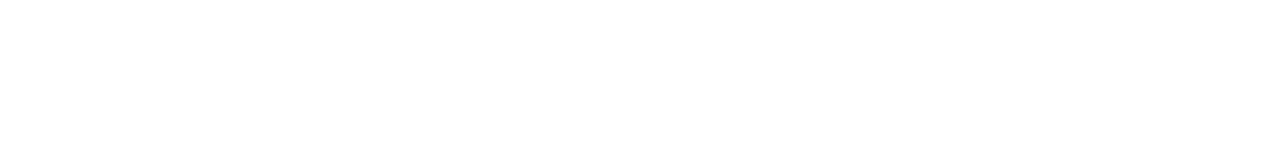
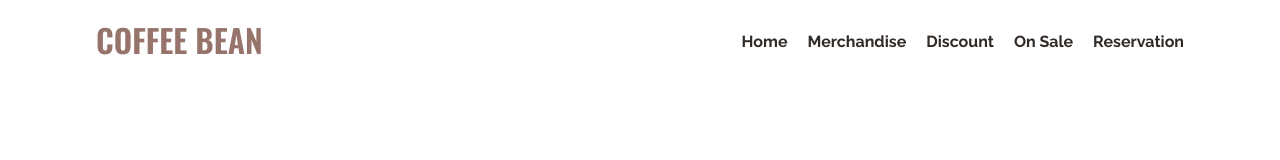
Before and after one commit to HAYATOYONEMORI/cofee-bean, a plain HTML site: page index.html in a window 1280 px wide. Drawn offline with nearby package versions, Linux system fonts and the light colour scheme.

Commit message:
add code

```diff
--- a/assets/styles/style.css
+++ b/assets/styles/style.css
@@ -1 +1,64 @@
-*()
+@import url('https://fonts.googleapis.com/css2?family=Oswald:wght@400;500;600&family=Raleway:wght@400;500;700&display=swap');
+
+*{
+    margin:0;
+    padding:0;
+    box-sizing: border-box;
+    outline:none;
+    border: none;
+}
+
+h1,h2,h3,h4,h5,h6{
+    font-family:"Oswald",sans-serif;
+}
+
+p{
+    font-family:"Raleway"
+}
+
+.wrapper{
+    width:100%;
+    margin:auto;
+}
+
+/*1.Header area*/
+
+
+.nav{
+    overflow:auto;
+    width:85%;
+    margin:1em auto;
+}
+
+.nav h1{
+    text-transform: uppercase;
+    width:50%;
+    float:left;
+}
+
+
+.nav h1 a{
+    font-family:"Oswald", sans-serif;
+    color:#96746b;
+    text-decoration: none;
+}
+
+
+.nav ul{
+    width:50%;
+    float: left;
+    text-align:right;
+    padding-top: 1em;
+}
+
+.nav ul li{
+    display:inline-block;
+    margin-left:1em;
+}
+
+.nav ul a{
+    font-family:"Raleway", sans-serif;
+    font-weight:700;
+    color:#312a26;
+    text-decoration: none;
+}
--- a/index.html
+++ b/index.html
@@ -5,8 +5,23 @@
     <meta http-equiv="X-UA-Compatible" content="IE=edge">
     <meta name="viewport" content="width=device-width, initial-scale=1.0">
     <title>Coffee bean</title>
+    <link rel="stylesheet" href="assets/styles/style.css">
 </head>
 <body>
+    <div class="wrapper"></div>
+
+    <!-- Header area -->
+
+        <div class="nav" id="nav"">
+         <h1><a href="#">Coffee Bean</a></h1>
+         <ul>
+            <li><a href="#nav">Home</a></li>
+            <li><a href="#merch">Merchandise</a></li>
+            <li><a href="#discount">Discount</a></li>
+            <li><a href="#nmerch-sale">On Sale</a></li>
+            <li><a href="#nreservation">Reservation</a></li>
+         </ul>
+        </div>
 
 </body>
 </html>
```
